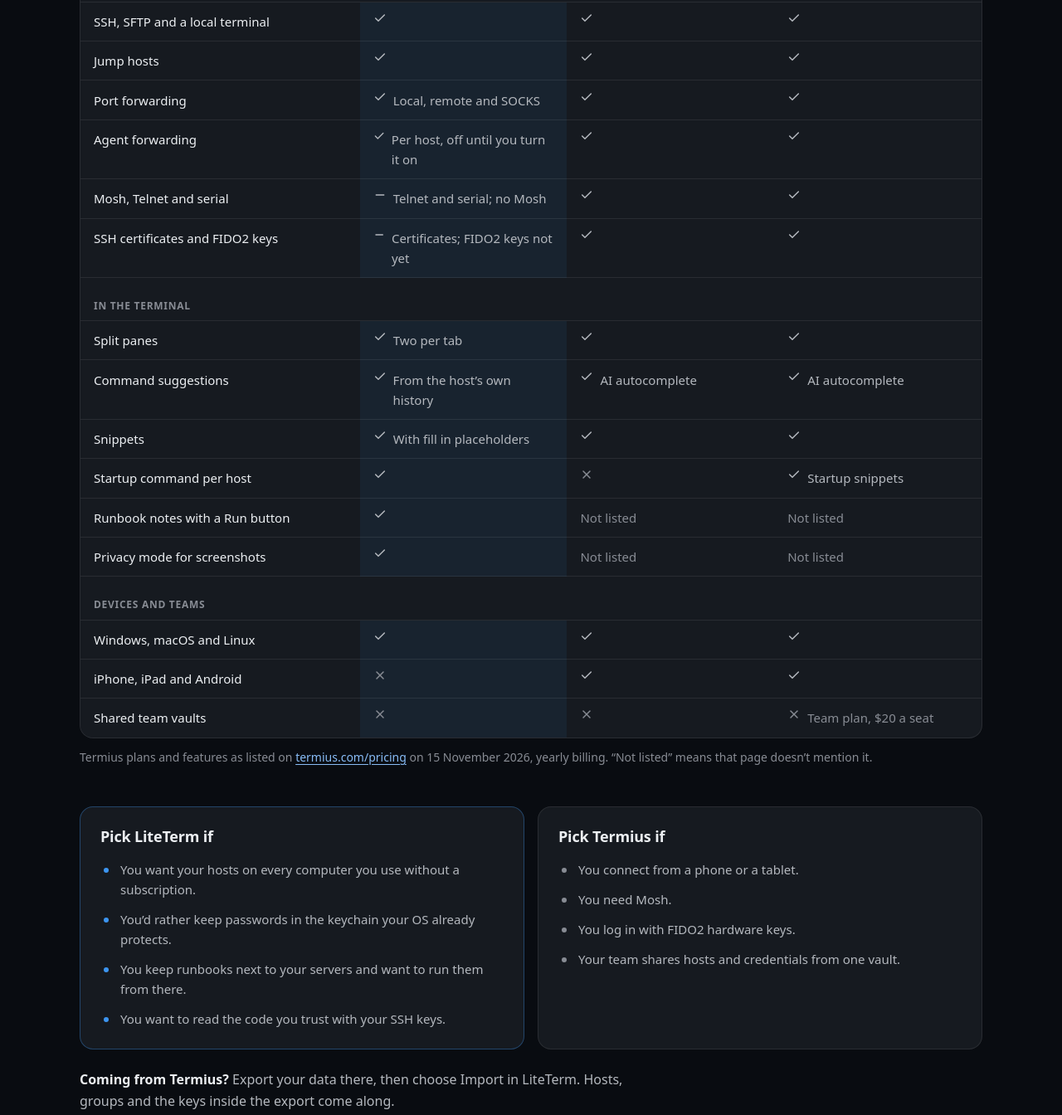
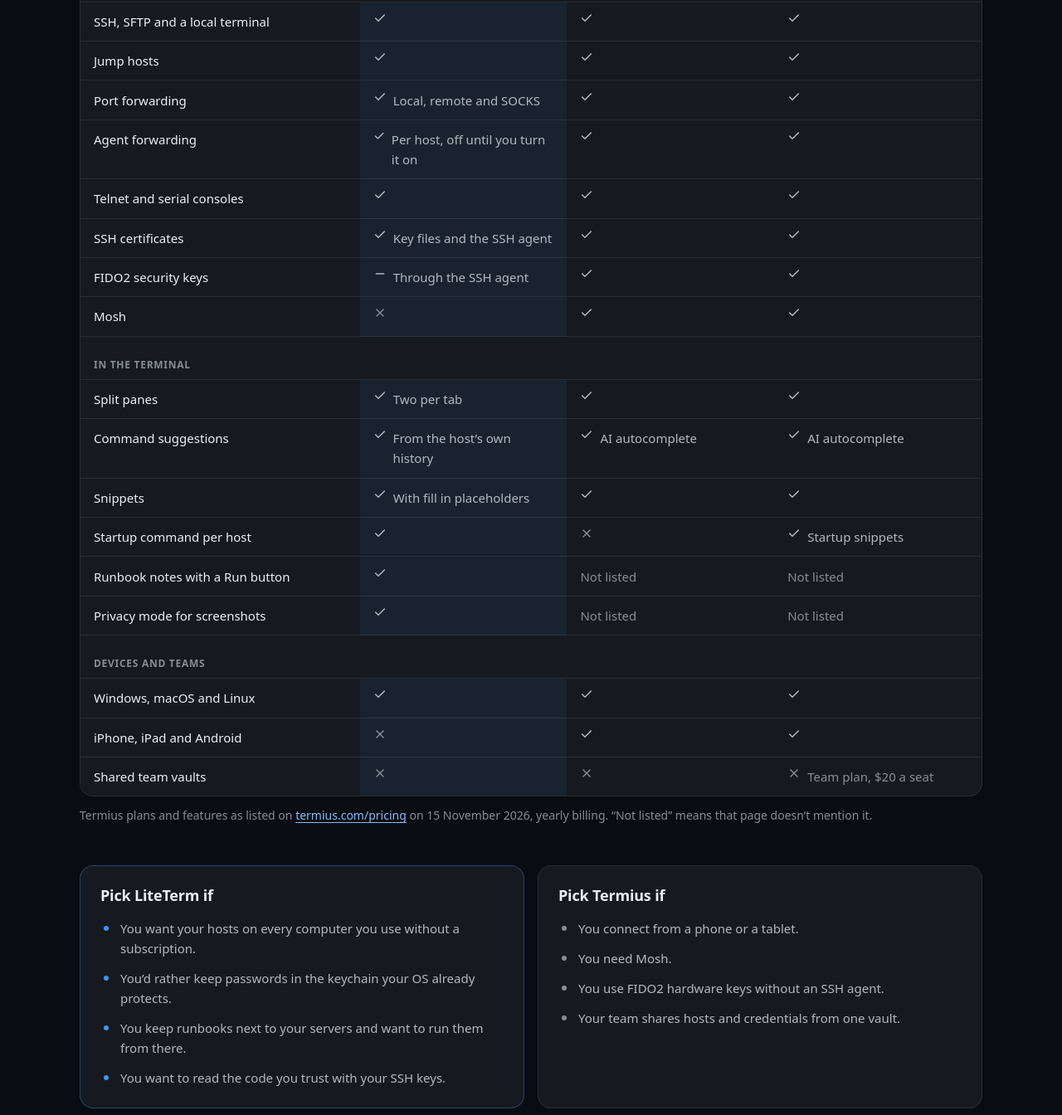
Before and after one commit to adittanu/liteterm, an Astro site in the folder site/: page / in a window 1280 px wide. Shown: the part 4115-5459 px from the top of the page at 83% size. Built offline with nearby package versions, Linux system fonts and the light colour scheme; Astro itself is replaced by a stand-in of ours; no server answers.

Commit message:
feat(site): one row each for Telnet and serial, certificates, FIDO2 and Mosh
Combined rows showed a partial mark for features LiteTerm has. Telnet/serial and certificates now get their own check; FIDO2 keys work through the SSH agent (partial), and Mosh is the one missing.

```diff
--- a/site/src/components/Compare.astro
+++ b/site/src/components/Compare.astro
@@ -42,8 +42,10 @@ const groups: { name: string; rows: [string, Cell, Cell, Cell][] }[] = [
       ['Jump hosts', yes(), yes(), yes()],
       ['Port forwarding', yes('Local, remote and SOCKS'), yes(), yes()],
       ['Agent forwarding', yes('Per host, off until you turn it on'), yes(), yes()],
-      ['Mosh, Telnet and serial', part('Telnet and serial; no Mosh'), yes(), yes()],
-      ['SSH certificates and FIDO2 keys', part('Certificates; FIDO2 keys not yet'), yes(), yes()],
+      ['Telnet and serial consoles', yes(), yes(), yes()],
+      ['SSH certificates', yes('Key files and the SSH agent'), yes(), yes()],
+      ['FIDO2 security keys', part('Through the SSH agent'), yes(), yes()],
+      ['Mosh', no(), yes(), yes()],
     ],
   },
   {
@@ -79,7 +81,7 @@ const pickLiteterm = [
 const pickTermius = [
   'You connect from a phone or a tablet.',
   'You need Mosh.',
-  'You log in with FIDO2 hardware keys.',
+  'You use FIDO2 hardware keys without an SSH agent.',
   'Your team shares hosts and credentials from one vault.',
 ];
 ---
```
